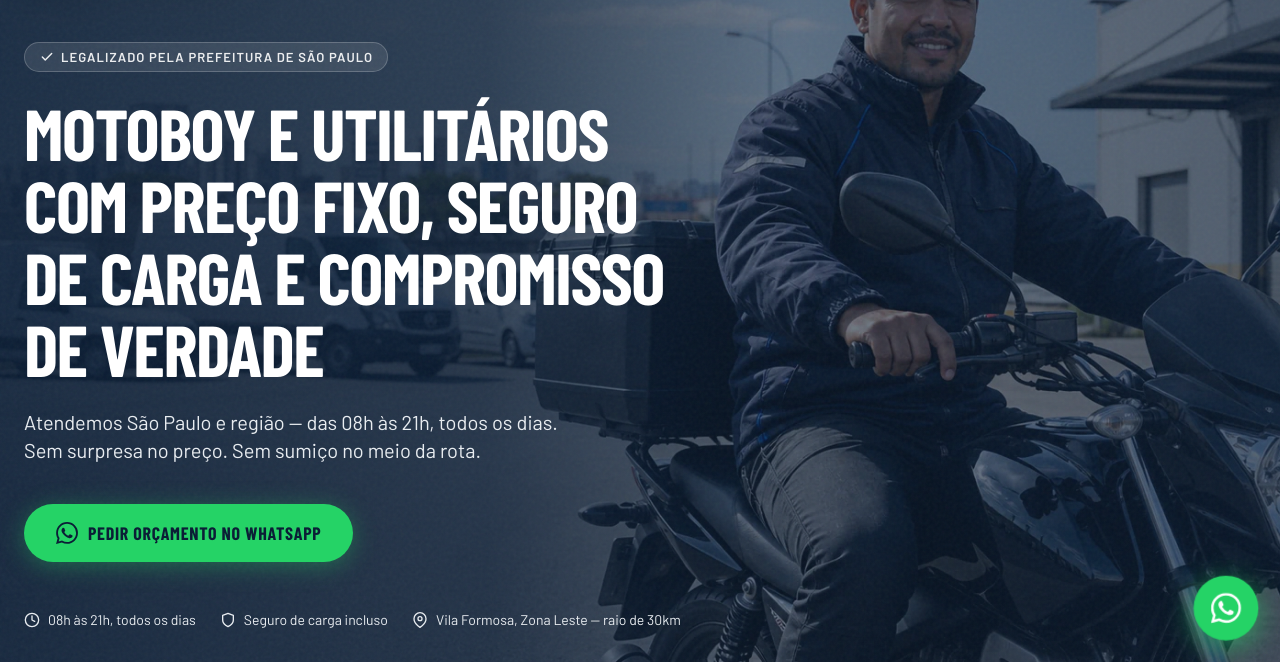
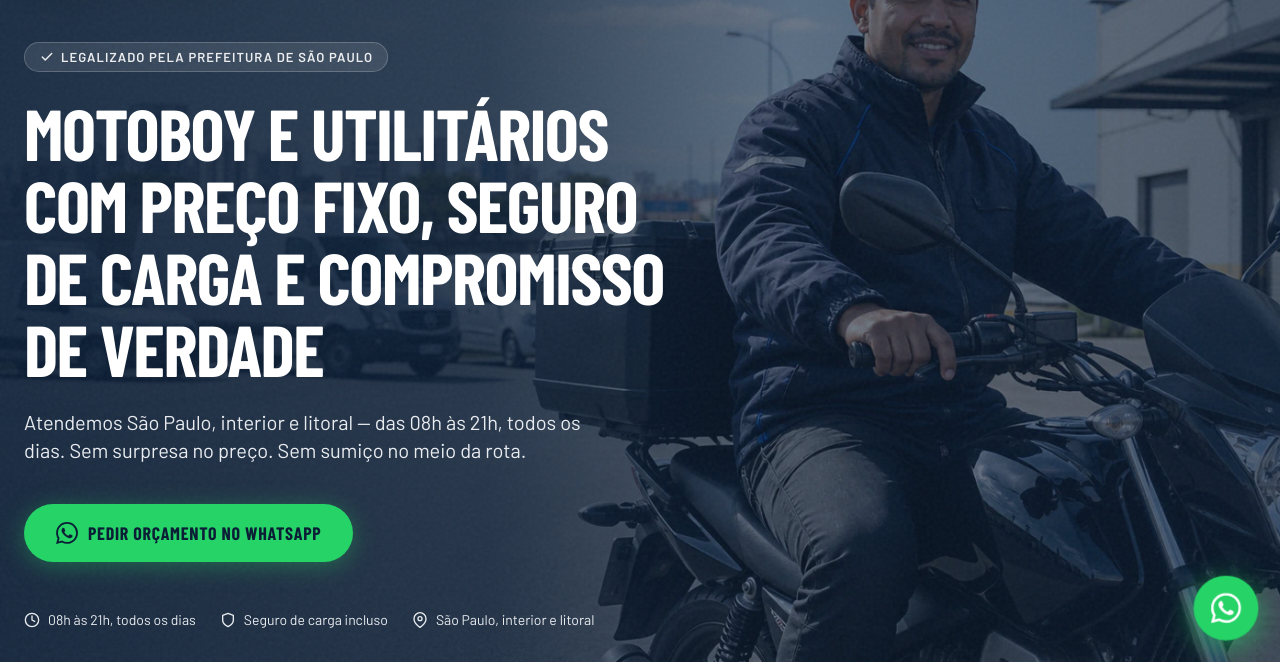
Before and after one commit to lucassampaio-me/diniz-express, a website: page index.html in a window 1280 px wide. Shown: the part 138-800 px from the top of the page. Drawn offline with nearby package versions, Linux system fonts and the light colour scheme; a web font is replaced by a local one.

Commit message:
atualização conteúdo

```diff
--- a/index.html
+++ b/index.html
@@ -13,7 +13,7 @@
   <!-- End Google Tag Manager -->
 
   <title>Diniz Express — Entrega com preço fixo, seguro de carga e compromisso</title>
-  <meta name="description" content="Serviço de entrega legalizado pela Prefeitura de SP. Motoboy e utilitários com preço fixo, seguro de carga incluso. Atendemos São Paulo e região das 08h às 21h, todos os dias." />
+  <meta name="description" content="Serviço de entrega legalizado pela Prefeitura de SP. Motoboy e utilitários com preço fixo, seguro de carga incluso. Atendemos São Paulo, interior e litoral das 08h às 21h, todos os dias." />
   <meta property="og:title" content="Diniz Express — Entrega que chega" />
   <meta property="og:description" content="Motoboy e utilitários com preço fixo, seguro de carga e compromisso de verdade. Vila Formosa, Zona Leste de SP." />
   <meta property="og:type" content="website" />
@@ -81,7 +81,7 @@
 
       <!-- Subheadline -->
       <p class="text-gray-light text-lg sm:text-xl max-w-xl mb-10 reveal hero-reveal text-body-tight" data-delay="0.2">
-        Atendemos São Paulo e região — das 08h às 21h, todos os dias. Sem surpresa no preço. Sem sumiço no meio da rota.
+        Atendemos São Paulo, interior e litoral — das 08h às 21h, todos os dias. Sem surpresa no preço. Sem sumiço no meio da rota.
       </p>
 
       <!-- CTA -->
@@ -106,7 +106,7 @@
         </div>
         <div class="flex items-center gap-2 text-gray-light text-sm hero-meta-item">
           <svg xmlns="http://www.w3.org/2000/svg" width="16" height="16" viewBox="0 0 24 24" fill="none" stroke="currentColor" stroke-width="2" stroke-linecap="round" stroke-linejoin="round" aria-hidden="true"><path d="M21 10c0 7-9 13-9 13s-9-6-9-13a9 9 0 0 1 18 0z"/><circle cx="12" cy="10" r="3"/></svg>
-          Vila Formosa, Zona Leste — raio de 30km
+          São Paulo, interior e litoral
         </div>
       </div>
     </div>
@@ -206,7 +206,7 @@
       <div class="flex flex-col sm:flex-row gap-4 sm:gap-8 justify-center items-center mt-10 reveal">
         <div class="flex items-center gap-2 text-sm detail-meta-item">
           <svg xmlns="http://www.w3.org/2000/svg" width="16" height="16" viewBox="0 0 24 24" fill="none" stroke="currentColor" stroke-width="2" stroke-linecap="round" stroke-linejoin="round" aria-hidden="true"><path d="M21 10c0 7-9 13-9 13s-9-6-9-13a9 9 0 0 1 18 0z"/><circle cx="12" cy="10" r="3"/></svg>
-          Vila Formosa e região — raio de até 30km em São Paulo
+          São Paulo, interior e litoral
         </div>
         <div class="hidden sm:block w-px h-4 detail-divider"></div>
         <div class="flex items-center gap-2 text-sm detail-meta-item">
@@ -523,7 +523,7 @@
           </button>
           <div class="accordion-content" id="faq-4" role="region">
             <p class="accordion-body">
-              Atendemos São Paulo com foco na Zona Leste, com raio operacional de até 30km a partir de Vila Formosa.
+              Atendemos São Paulo, interior e litoral.
             </p>
           </div>
         </div>
@@ -598,7 +598,7 @@
             (11) 98741-1445
           </a>
           <p class="text-sm text-gray-light">
-            Vila Formosa, Zona Leste de São Paulo
+            São Paulo, interior e litoral
           </p>
           <p class="text-sm text-gray-light">
             Atendimento: 08h às 21h | Todos os dias
```
